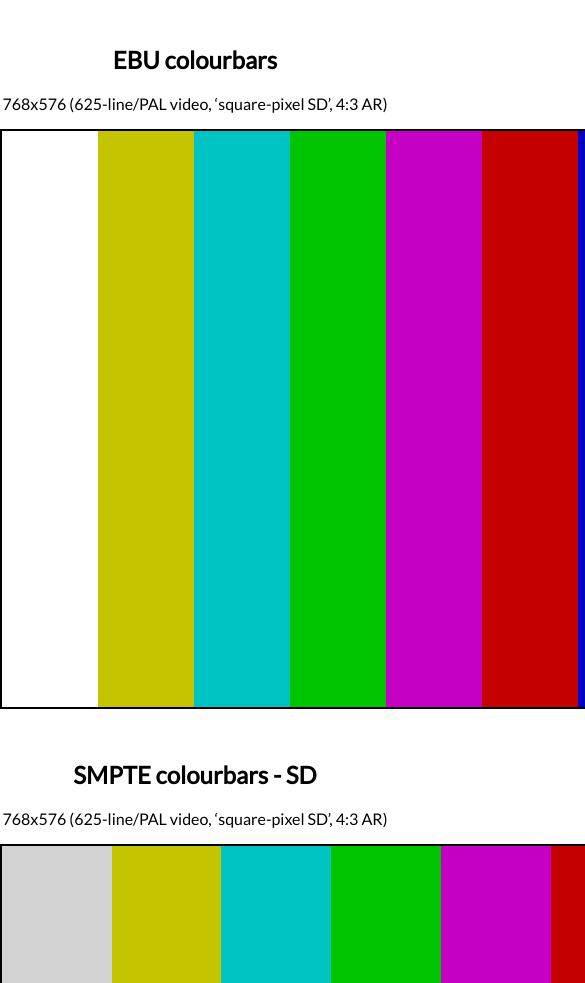
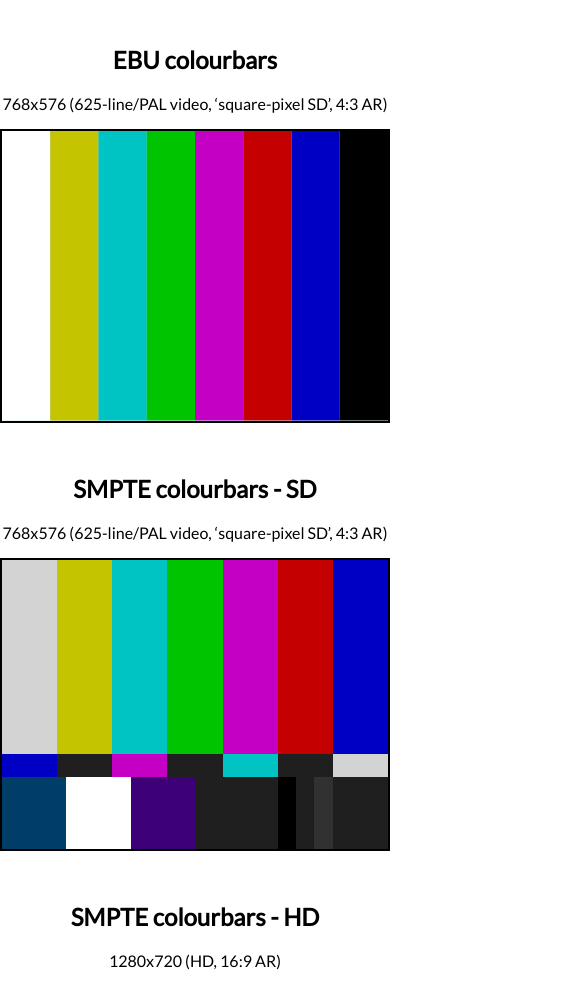
Before and after one commit to kfrn/smpte-colourbars, a website: page index.html in a window 390 px wide. Shown: the part 102-1085 px from the top of the page, 585 px wide, since content can reach past the window. Drawn offline with nearby package versions, Linux system fonts and the light colour scheme.

Commit message:
SVGs scale to width of page; media queries snap everything left

```diff
--- a/index.html
+++ b/index.html
@@ -22,7 +22,8 @@
       <svg id="ebu-cb"
           version="1.1"
           baseProfile="full"
-          width="768" height="576"
+          viewBox="0 0 768 576"
+          preserveAspectRatio="xMinYMin meet"
           xmlns="http://www.w3.org/2000/svg">
       </svg>
     </div>
@@ -33,7 +34,8 @@
       <svg id="smpte-cb"
           version="1.1"
           baseProfile="full"
-          width="768" height="576"
+          viewBox="0 0 768 576"
+          preserveAspectRatio="xMinYMin meet"
           shape-rendering="crispEdges"
           xmlns="http://www.w3.org/2000/svg">
       </svg>
@@ -45,7 +47,8 @@
       <svg id="smpte-cb-hd"
           version="1.1"
           baseProfile="full"
-          width="1280" height="720"
+          viewBox="0 0 1280 720"
+          preserveAspectRatio="xMinYMin meet"
           shape-rendering="crispEdges"
           xmlns="http://www.w3.org/2000/svg">
       </svg>
--- a/styles/main.css
+++ b/styles/main.css
@@ -5,8 +5,19 @@
 
 svg {
   border: 2px solid black;
+  margin: 0 auto;
 }
 
 div {
   margin-bottom: 3rem;
+  /*text-align: center;*/
 }
+
+/*@media only screen and (min-width: 750px) {
+  .sd {
+    max-width: 768px;
+  }
+  .hd {
+    max-width: 1280px;
+  }
+}*/
```
